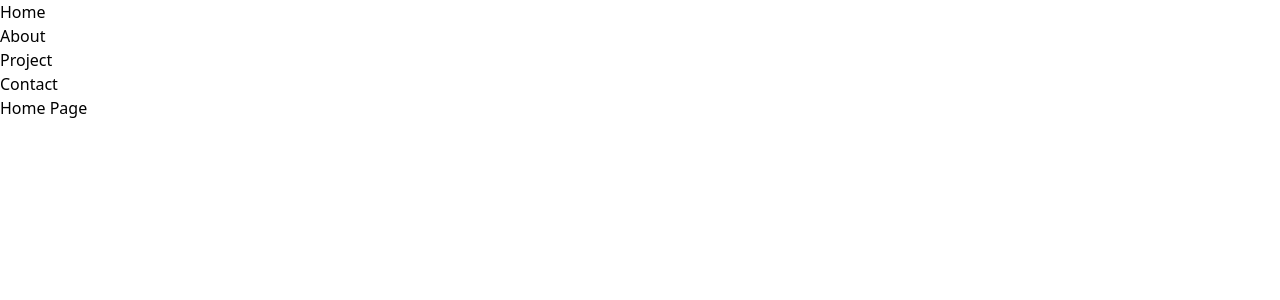
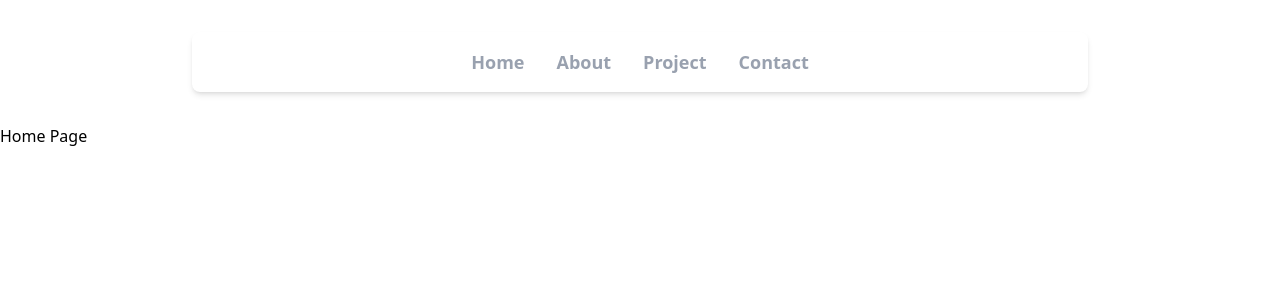
Before and after one commit to aditya-kurhade/Portfolio-aditya, a React (Vite) app in the folder my-portfolio/: page / in a window 1280 px wide. Shown: the top 300 px of the page. Built offline with nearby package versions, Linux system fonts and the light colour scheme.

Commit message:
nav update

```diff
--- a/my-portfolio/src/components/Navbar.jsx
+++ b/my-portfolio/src/components/Navbar.jsx
@@ -1,15 +1,23 @@
 import React from 'react';
-import {Link} from 'react-router-dom';
+import { Link } from 'react-router-dom';
 
 const Navbar = () => {
     return (
-        <nav className="navbar">
-            <div className='container d-flex justify-content-between align-items-center'>
-                <ul>
-                    <li><Link to="/">Home</Link></li>
-                    <li><Link to="/about">About</Link></li>
-                    <li><Link to="/project">Project</Link></li>
-                    <li><Link to="/contact">Contact</Link></li>
+        <nav className="navbar bg-white shadow-md py-4 m-8 rounded-lg w-4xl ml-auto mr-auto">
+            <div className="container flex justify-center items-center">
+                <ul className="flex gap-8 text-lg font-semibold justify-center items-center">
+                    <li>
+                        <div className='text-gray-400 hover:text-black'><Link to="/">Home</Link></div>
+                    </li>
+                    <li>
+                        <div className='text-gray-400 hover:text-black'><Link to="/about">About</Link></div>
+                    </li>
+                    <li>
+                        <div className='text-gray-400 hover:text-black'><Link to="/project">Project</Link></div>
+                    </li>
+                    <li>
+                        <div className='text-gray-400 hover:text-black'><Link to="/contact">Contact</Link></div>
+                    </li>
                 </ul>
             </div>
         </nav>
```
